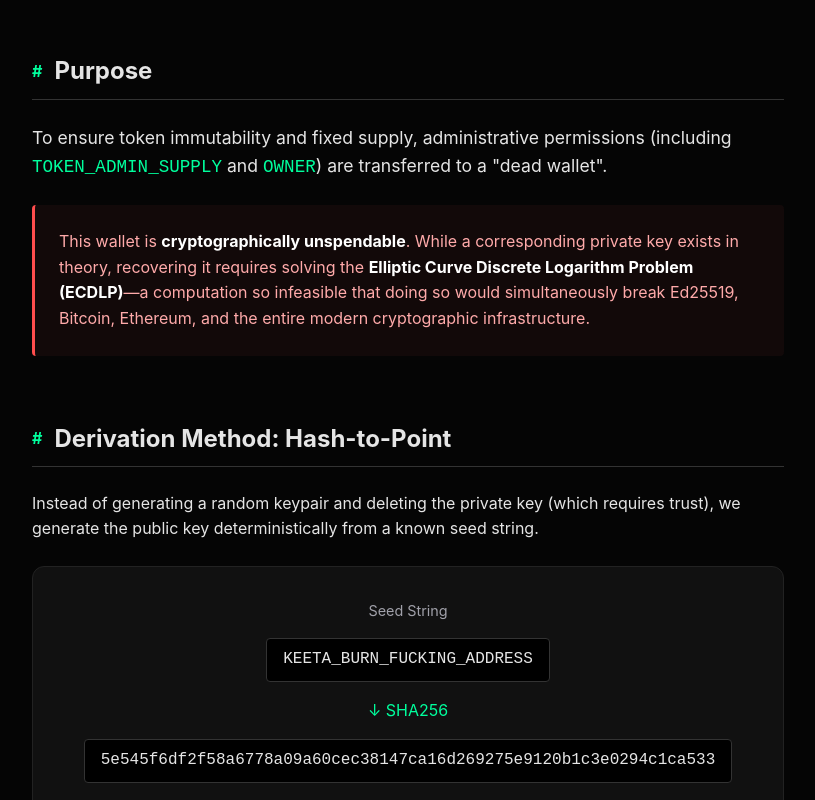
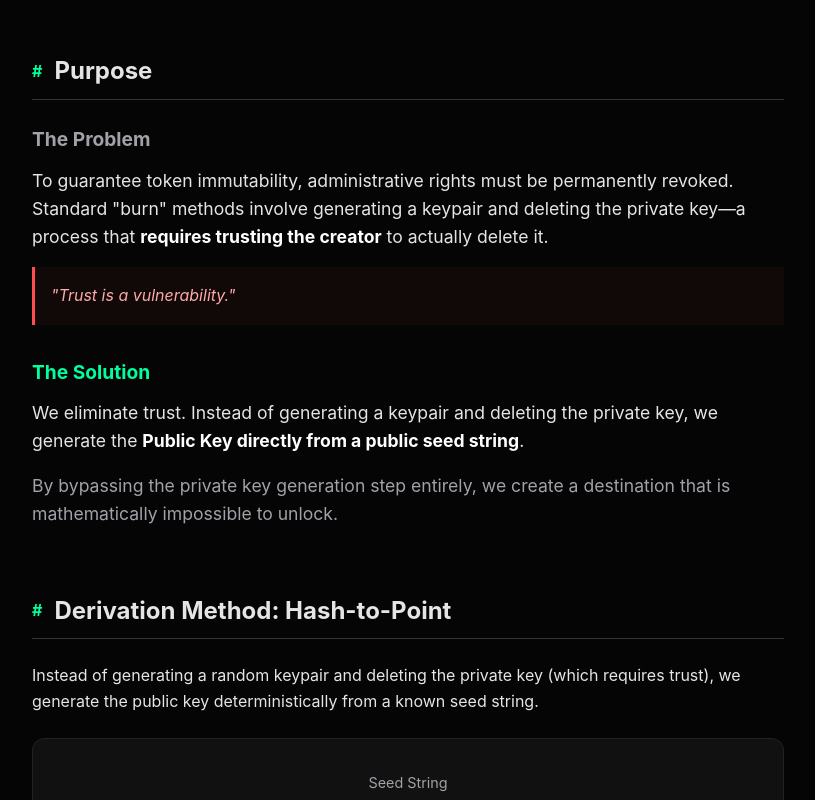
Before and after one commit to moww20/justfuckinguseburnaddress.com, a React (Vite) app: page / in a window 1280 px wide. Shown: the part 540-1340 px from the top of the page, without its empty margins (232-1047 px from the left). Built offline with nearby package versions, Linux system fonts and the light colour scheme.

Commit message:
Improve Conclusion readability and add manifesto-style FAQs

```diff
--- a/src/App.tsx
+++ b/src/App.tsx
@@ -106,13 +106,26 @@
 
       <main>
         <Section title="Purpose" delay={0.2}>
-          <p style={{ marginBottom: '1.5rem', fontSize: '1.1rem' }}>
-            To ensure token immutability and fixed supply, administrative permissions (including <code style={{ color: 'var(--accent)' }}>TOKEN_ADMIN_SUPPLY</code> and <code style={{ color: 'var(--accent)' }}>OWNER</code>) are transferred to a "dead wallet".
-          </p>
-          <div style={{ padding: '1.5rem', background: 'rgba(255, 77, 77, 0.05)', borderLeft: '3px solid var(--error)', borderRadius: '4px' }}>
-            <p style={{ margin: 0, color: '#ffaaaa' }}>
-              This wallet is <strong style={{ color: '#fff' }}>cryptographically unspendable</strong>. While a corresponding private key exists in theory, recovering it requires solving the <strong style={{ color: '#fff' }}>Elliptic Curve Discrete Logarithm Problem (ECDLP)</strong>—a computation so infeasible that doing so would simultaneously break Ed25519, Bitcoin, Ethereum, and the entire modern cryptographic infrastructure.
-            </p>
+          <div style={{ display: 'grid', gap: '2rem' }}>
+            <div>
+              <h3 style={{ fontSize: '1.2rem', marginBottom: '0.75rem', color: 'var(--text-dim)' }}>The Problem</h3>
+              <p style={{ marginBottom: '1rem', fontSize: '1.1rem', lineHeight: '1.6' }}>
+                To guarantee token immutability, administrative rights must be permanently revoked. Standard "burn" methods involve generating a keypair and deleting the private key—a process that <strong style={{ color: '#fff' }}>requires trusting the creator</strong> to actually delete it.
+              </p>
+              <div style={{ padding: '1rem', borderLeft: '3px solid var(--error)', background: 'rgba(255, 77, 77, 0.05)' }}>
+                <p style={{ margin: 0, color: '#ffaaaa', fontStyle: 'italic' }}>"Trust is a vulnerability."</p>
+              </div>
+            </div>
+
+            <div>
+              <h3 style={{ fontSize: '1.2rem', marginBottom: '0.75rem', color: 'var(--accent)' }}>The Solution</h3>
+              <p style={{ marginBottom: '1rem', fontSize: '1.1rem', lineHeight: '1.6' }}>
+                We eliminate trust. Instead of generating a keypair and deleting the private key, we generate the <strong style={{ color: '#fff' }}>Public Key directly from a public seed string</strong>.
+              </p>
+              <p style={{ fontSize: '1.1rem', lineHeight: '1.6', color: 'var(--text-dim)' }}>
+                By bypassing the private key generation step entirely, we create a destination that is mathematically impossible to unlock.
+              </p>
+            </div>
           </div>
         </Section>
 
@@ -191,7 +204,7 @@
               </li>
             ))}
           </ul>
-          <div style={{ marginTop: '2rem', textAlign: 'center', padding: '1rem', border: '1px dashed var(--accent)', borderRadius: '8px', color: 'var(--accent-dim)' }}>
+          <div style={{ marginTop: '2rem', textAlign: 'center', padding: '1rem', border: '1px dashed var(--accent)', borderRadius: '8px', color: '#fff', background: 'rgba(0, 255, 157, 0.05)' }}>
             <span style={{ color: 'var(--accent)', fontWeight: 600 }}>CONCLUSION:</span> No one holds the private key. Tokens are permanently locked.
           </div>
         </Section>
```
